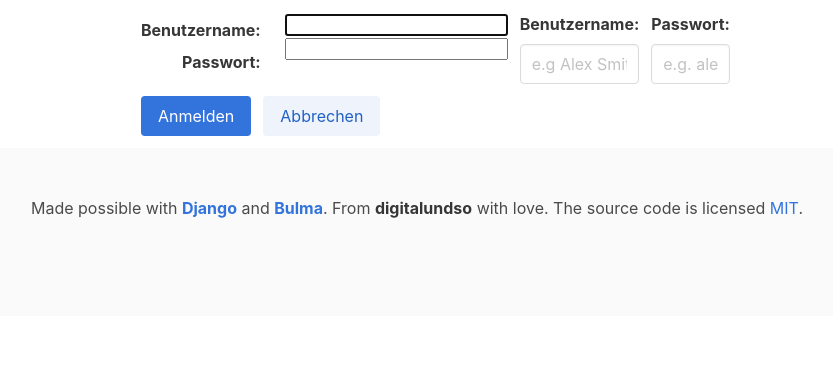
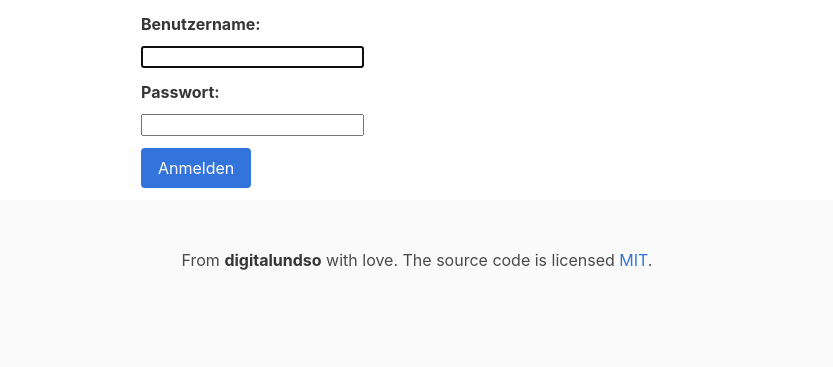
Before and after one commit to seike87/logbook, a Django app: page /accounts/login/ in a window 1280 px wide. Shown: the part 52-419 px from the top of the page, without its empty margins (223-1056 px from the left). Run offline with Django 3.2, Linux system fonts and the light colour scheme.

Commit message:
Some HTML love

```diff
--- a/log/templates/log/base.html
+++ b/log/templates/log/base.html
@@ -40,7 +40,6 @@
         <footer class="footer">
             <div class="content has-text-centered">
                 <p>
-                Made possible with <a href="https://djangoproject.com"><strong>Django</strong></a> and <a href="https://bulma.io"><strong>Bulma</strong></a>.
                 From <strong>digitalundso</strong> with love.
                 The source code is licensed <a href="http://opensource.org/licenses/mit-license.php">MIT</a>.
                 </p>
--- a/log/templates/log/list_log.html
+++ b/log/templates/log/list_log.html
@@ -8,6 +8,12 @@
 
 {% block content %}
 <div class="container">
+    <div class="columns is-mobile">
+  <div class="column is-4 is-offset-8">
+
+        <button class="button is-primary">Primary</button>
+    </div>
+    </div>
     <div class="columns.is-mobile">
                  <table class="table is-fullwidth">
                     <thead>
--- a/log/templates/registration/login.html
+++ b/log/templates/registration/login.html
@@ -2,7 +2,7 @@
 
 {% block content %}
 <div class="container">
-    <div class="columns.is-mobile">
+    <div class="columns.is-mobile is-centered">
         <div class="column is-half is-offset-one-quarter">
         {% if form.errors %}
             <p>Your username and password didn't match. Please try again.</p>
@@ -10,30 +10,16 @@
 
         <form method="post" action="{% url 'login' %}">
         {% csrf_token %}
-            <div class="field is-horizontal">
-                <div class="field-label is-normal">
-                    <label class="label">{{ form.username.label_tag }}</label>
-                    <label class="label">{{ form.password.label_tag }}</label>
-                </div>
-                <div class="field-body">
-                    <div class="field">
-                        <p class="control">{{ form.username }}</p>
-                        <p class="control">{{ form.password }}</p>
-                    </div>
-
             <div class="field">
                 <label class="label">{{ form.username.label_tag }}</label>
                     <div class="control">
-    <input class="input" type="text" placeholder="e.g Alex Smith">
+                        {{ form.username }}
                     </div>
             </div>
-
             <div class="field">
                 <label class="label">{{ form.password.label_tag }}</label>
                     <div class="control">
-    <input class="input" type="email" placeholder="e.g. alexsmith@gmail.com">
-  </div>
-</div>
+                        {{ form.password }}
                     </div>
             </div>
             <div class="field is-grouped">
@@ -41,9 +27,6 @@
                     <button type="submit" value="login" class="button is-link">Anmelden</button>
                     <input type="hidden" name="next" value="{{ next }}" />
                 </div>
-                    <div class="control">
-                        <button type="reset" class="button is-link is-light">Abbrechen</button>
-                    </div>
             </div>
         </form>
         </div>
```
Lines whose indentation alone changed are shown as unchanged.
